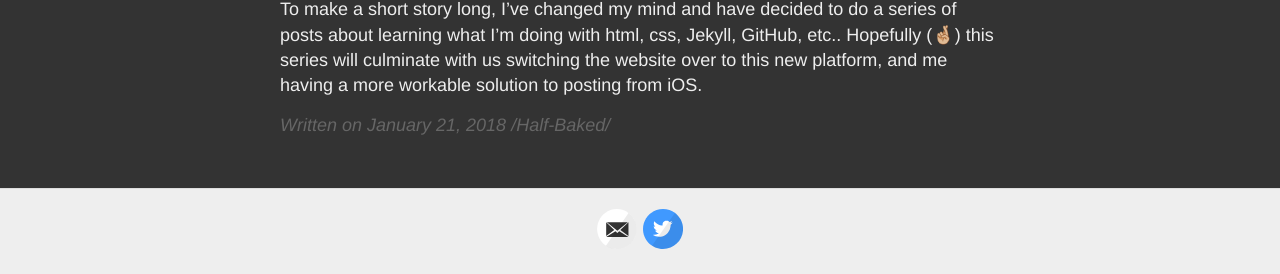
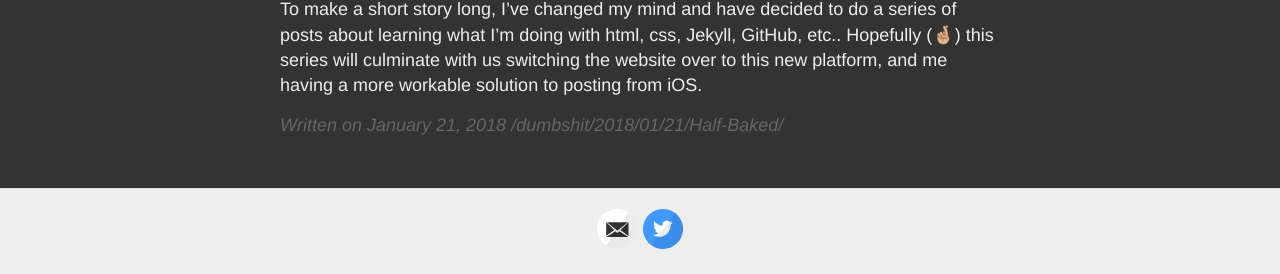
Before and after one commit to hencefarthing/hencefarthing.github.io, a Jekyll site: the page built from _posts/2018/01/21/2018-01-21-Half-Baked.md, in a window 1280 px wide. Shown: the part 805-1079 px from the top of the page. Built offline with Jekyll 4.4.1, drawn with Linux system fonts in a browser that asks for light colours; some of the changed lines change nothing that is shown.

Commit message:
IT WAS RIGHT IN FRONT OF ME THE WHOLE TIME

```diff
--- a/_config.yml
+++ b/_config.yml
@@ -53,7 +53,7 @@ baseurl: ""
 # !! You don't need to change any of the configuration flags below !!
 #
 
-permalink: /:title/
+permalink: /:categories/:year/:month/:day/:title/
 
 # The release of Jekyll Now that you're using
 version: v1.2.0
```
